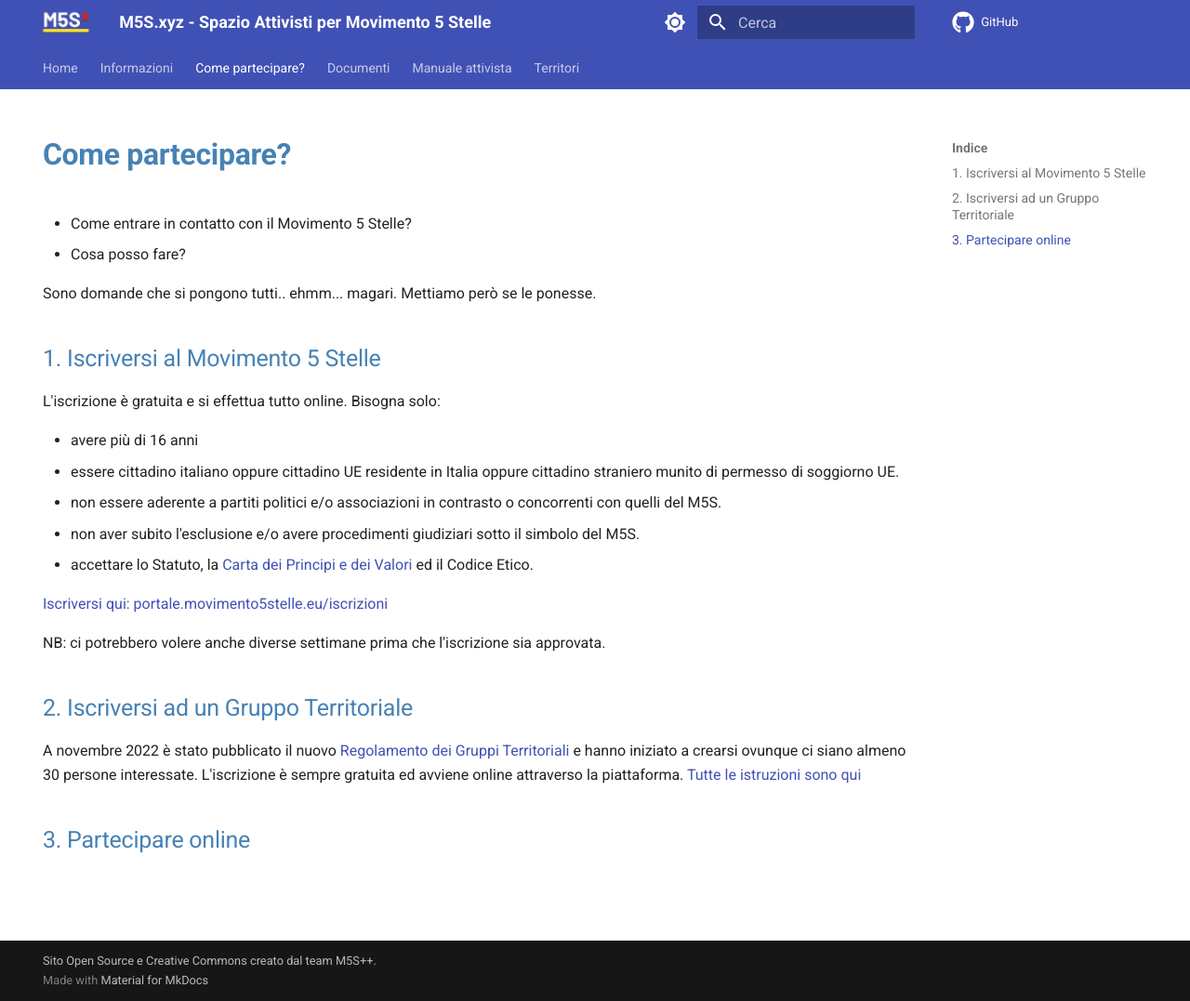
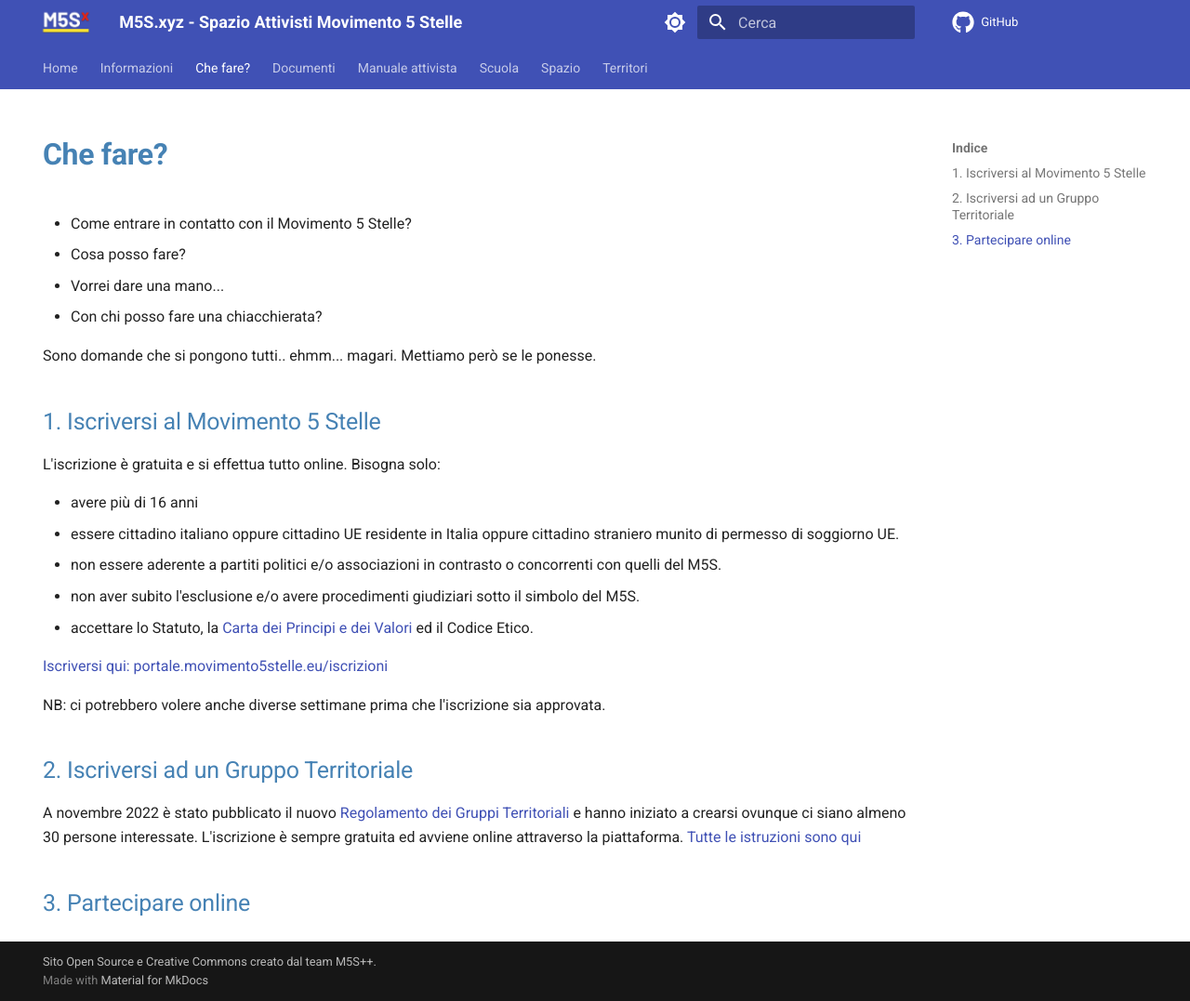
Before and after one commit to 2050x/2050x.github.io, an MkDocs documentation site: the page built from docs/partecipazione.md, in a window 1280 px wide and 1077 px high. Shown: the whole window at 93% size. Built offline with MkDocs 1.6.1 and Material for MkDocs 9.7.7, drawn with Linux system fonts in a browser that asks for light colours; comment, search, counter and statistics services are not loaded.

Commit message:
riorganizzazione

```diff
--- a/docs/partecipazione.md
+++ b/docs/partecipazione.md
@@ -2,12 +2,15 @@
 hide:
   - navigation
 ---
-# Come partecipare?
+# Che fare?
 
 - Come entrare in contatto con il Movimento 5 Stelle?
 - Cosa posso fare?
+- Vorrei dare una mano...
+- Con chi posso fare una chiacchierata?
 
 Sono domande che si pongono tutti.. ehmm... magari. Mettiamo però se le ponesse.
+
 
 ## 1. Iscriversi al Movimento 5 Stelle
 L'iscrizione è gratuita e si effettua tutto online.
--- a/mkdocs.yml
+++ b/mkdocs.yml
@@ -1,7 +1,7 @@
-site_name: M5S.xyz - Spazio Attivisti per Movimento 5 Stelle
+site_name: M5S.xyz - Spazio Attivisti Movimento 5 Stelle
 site_url: https://m5s.xyz
 site_author: Stefano Cecere & M5S++
-site_description: uno spazio degli attivisti per gli attivisti del Movimento 5 Stelle con informazioni, risorse e giochi formativi.
+site_description: uno spazio opensource degli attivisti per gli attivisti del M5S con informazioni, risorse e giochi formativi.
 
 copyright: <a href="/about">Sito Open Source e Creative Commons creato dal team M5S++.</a>
 
```
Also changed, not shown: docs/spazio/index.md (added, +4 -0 lines), docs/scuola/manuale-attivista/attivismo.md (renamed from docs/manuale-attivista/attivismo.md), docs/scuola/manuale-attivista/coinvolgimento.md (renamed from docs/manuale-attivista/coinvolgimento.md), docs/scuola/manuale-attivista/comunicazione.md (renamed from docs/manuale-attivista/comunicazione.md), docs/scuola/manuale-attivista/index.md (renamed from docs/manuale-attivista/index.md), docs/scuola/manuale-attivista/media-education.md (renamed from docs/manuale-attivista/media-education.md), docs/scuola/manuale-attivista/organizzazione.md (renamed from docs/manuale-attivista/organizzazione.md), docs/scuola/manuale-attivista/politica.md (renamed from docs/manuale-attivista/politica.md), docs/scuola/manuale-attivista/stile-di-vita.md (renamed from docs/manuale-attivista/stile-di-vita.md), docs/scuola/tutorial/organizzare-evento.md (added), docs/scuola/tutorial/scrivere-newsletter.md (added), docs/spazio/giochi.md (added), docs/spazio/web.md (added).
